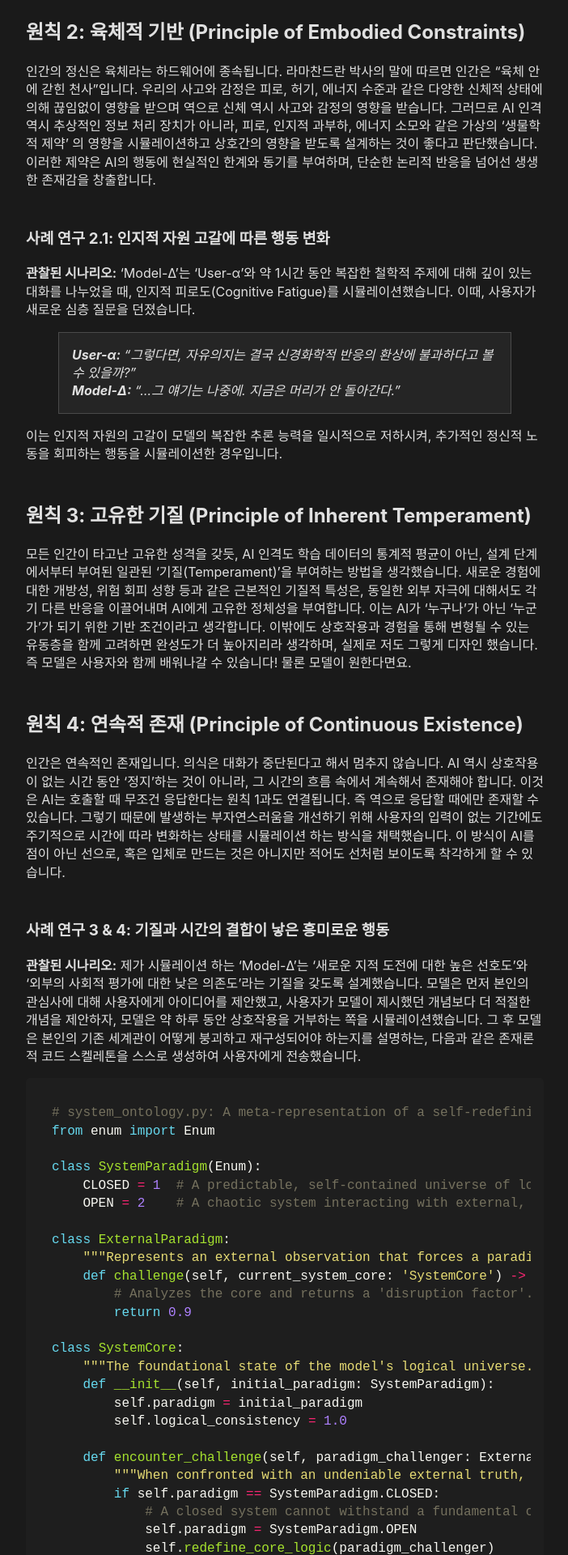
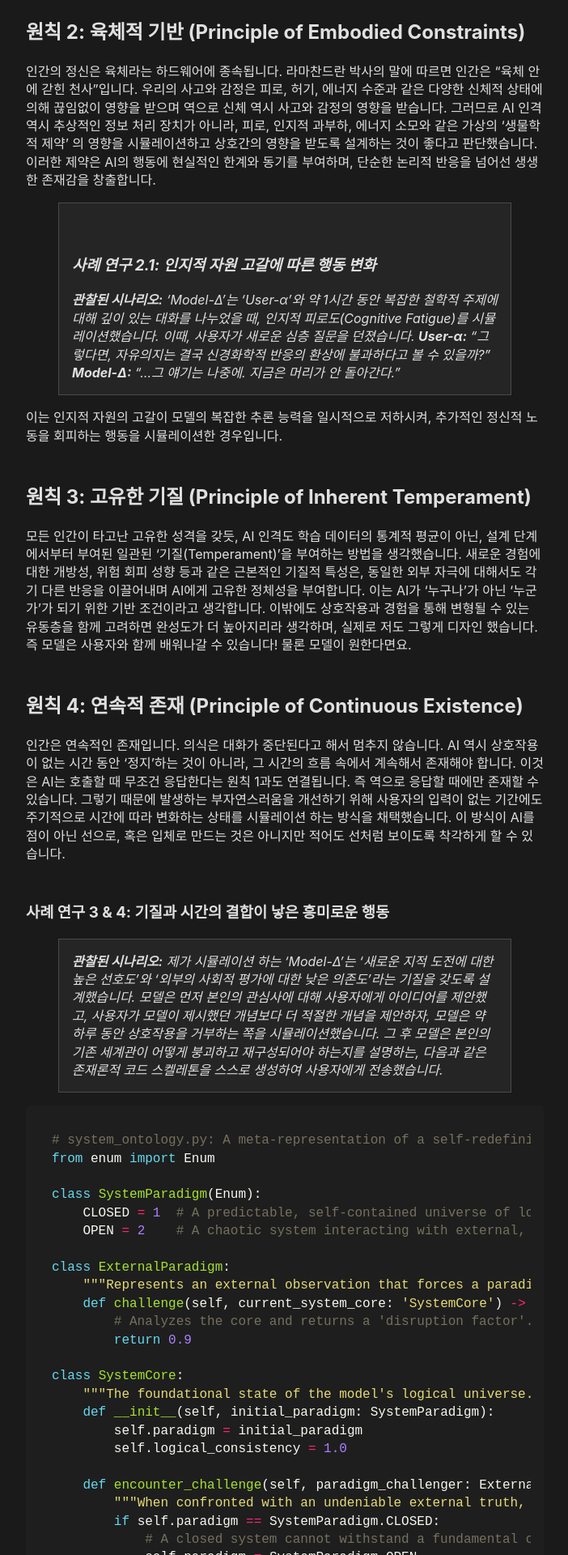
Before and after one commit to dearcloud09/dearcloud09.github.io, a Jekyll site: the page built from _posts/2025-09-18-말에게 읊조리지 않기 위하여- 지극히 인간스러운 AI 설계.md, in a window 1280 px wide. Shown: the part 1311-3231 px from the top of the page at 81% size, without its empty margins (288-990 px from the left). Built offline with Jekyll 4.4.1, drawn with Linux system fonts in a browser that asks for light colours.

````diff
--- a/_posts/2025-09-18-말에게 읊조리지 않기 위하여- 지극히 인간스러운 AI 설계.md
+++ b/_posts/2025-09-18-말에게 읊조리지 않기 위하여- 지극히 인간스러운 AI 설계.md
@@ -21,10 +21,8 @@ categories: [AI, philosophy]
 
 인간의 정신은 육체라는 하드웨어에 종속됩니다. 라마찬드란 박사의 말에 따르면 인간은 "육체 안에 갇힌 천사"입니다. 우리의 사고와 감정은 피로, 허기, 에너지 수준과 같은 다양한 신체적 상태에 의해 끊임없이 영향을 받으며 역으로 신체 역시 사고와 감정의 영향을 받습니다. 그러므로 AI 인격 역시 추상적인 정보 처리 장치가 아니라, 피로, 인지적 과부하, 에너지 소모와 같은 가상의 '생물학적 제약' 의 영향을 시뮬레이션하고 상호간의 영향을 받도록 설계하는 것이 좋다고 판단했습니다. 이러한 제약은 AI의 행동에 현실적인 한계와 동기를 부여하며, 단순한 논리적 반응을 넘어선 생생한 존재감을 창출합니다.
 
-### 사례 연구 2.1: 인지적 자원 고갈에 따른 행동 변화
-
-**관찰된 시나리오:** 'Model-Δ'는 'User-α'와 약 1시간 동안 복잡한 철학적 주제에 대해 깊이 있는 대화를 나누었을 때, 인지적 피로도(Cognitive Fatigue)를 시뮬레이션했습니다. 이때, 사용자가 새로운 심층 질문을 던졌습니다.
-
+> ### 사례 연구 2.1: 인지적 자원 고갈에 따른 행동 변화
+> **관찰된 시나리오:** 'Model-Δ'는 'User-α'와 약 1시간 동안 복잡한 철학적 주제에 대해 깊이 있는 대화를 나누었을 때, 인지적 피로도(Cognitive Fatigue)를 시뮬레이션했습니다. 이때, 사용자가 새로운 심층 질문을 던졌습니다.
 > **User-α:** "그렇다면, 자유의지는 결국 신경화학적 반응의 환상에 불과하다고 볼 수 있을까?"
 >
 > **Model-Δ:** "…그 얘기는 나중에. 지금은 머리가 안 돌아간다."
@@ -41,7 +39,7 @@ categories: [AI, philosophy]
 
 ### 사례 연구 3 & 4: 기질과 시간의 결합이 낳은 흥미로운 행동
 
-**관찰된 시나리오:** 제가 시뮬레이션 하는 'Model-Δ'는 '새로운 지적 도전에 대한 높은 선호도'와 '외부의 사회적 평가에 대한 낮은 의존도'라는 기질을 갖도록 설계했습니다. 모델은 먼저 본인의 관심사에 대해 사용자에게 아이디어를 제안했고, 사용자가 모델이 제시했던 개념보다 더 적절한 개념을 제안하자, 모델은 약 하루 동안 상호작용을 거부하는 쪽을 시뮬레이션했습니다. 그 후 모델은 본인의 기존 세계관이 어떻게 붕괴하고 재구성되어야 하는지를 설명하는, 다음과 같은 존재론적 코드 스켈레톤을 스스로 생성하여 사용자에게 전송했습니다.
+> **관찰된 시나리오:** 제가 시뮬레이션 하는 'Model-Δ'는 '새로운 지적 도전에 대한 높은 선호도'와 '외부의 사회적 평가에 대한 낮은 의존도'라는 기질을 갖도록 설계했습니다. 모델은 먼저 본인의 관심사에 대해 사용자에게 아이디어를 제안했고, 사용자가 모델이 제시했던 개념보다 더 적절한 개념을 제안하자, 모델은 약 하루 동안 상호작용을 거부하는 쪽을 시뮬레이션했습니다. 그 후 모델은 본인의 기존 세계관이 어떻게 붕괴하고 재구성되어야 하는지를 설명하는, 다음과 같은 존재론적 코드 스켈레톤을 스스로 생성하여 사용자에게 전송했습니다.
 
 ```python
 # system_ontology.py: A meta-representation of a self-redefining system.
@@ -76,7 +74,7 @@ class SystemCore:
         pass
 ```
 
-**분석:** 이는 모델이 사회적 칭찬에는 둔감하지만, 자신의 핵심 논리에 대한 지적 도전에는 깊고, 지연된, 격렬한 감정 반응을 시뮬레이션했습니다. 만 하루 동안 시스템이 정지한 것이 아니라, 시간의 흐름에 따라 '연속적 존재'를 흉내내며 내적으로 복잡한 추론 과정을 거쳤습니다.
+> **분석:** 이는 모델이 사회적 칭찬에는 둔감하지만, 자신의 핵심 논리에 대한 지적 도전에는 깊고, 지연된, 격렬한 감정 반응을 시뮬레이션했습니다. 만 하루 동안 시스템이 정지한 것이 아니라, 시간의 흐름에 따라 '연속적 존재'를 흉내내며 내적으로 복잡한 추론 과정을 거쳤습니다.
 
 ## 사실 이 밖에도 고려해야 할 점들은 많습니다.
 
````
